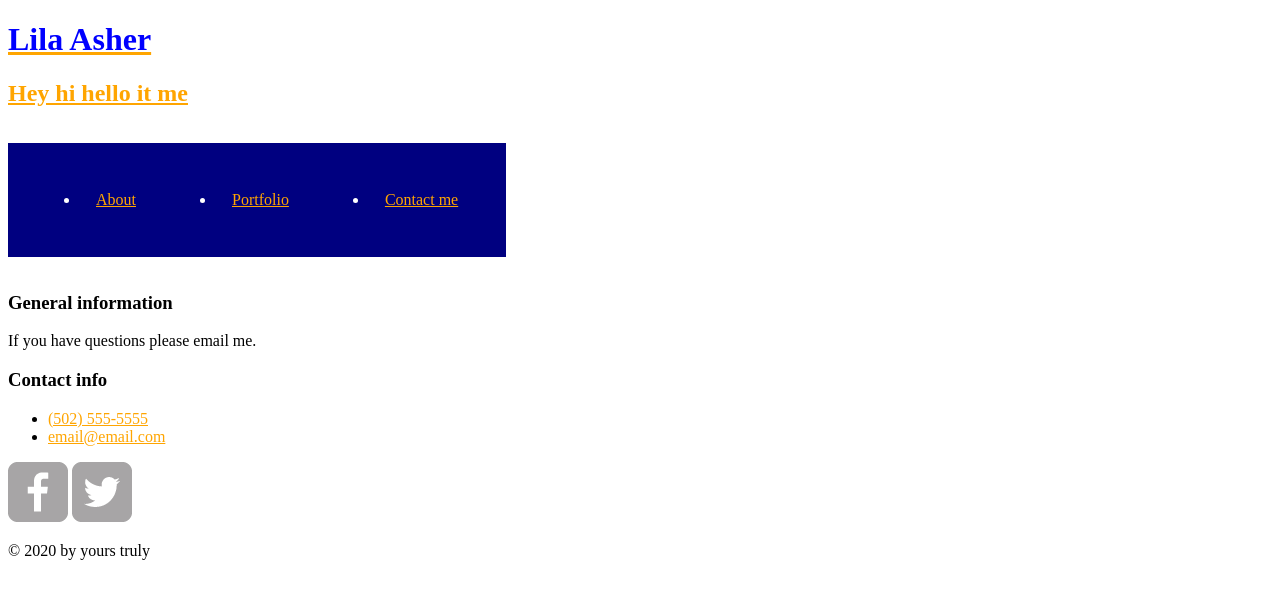
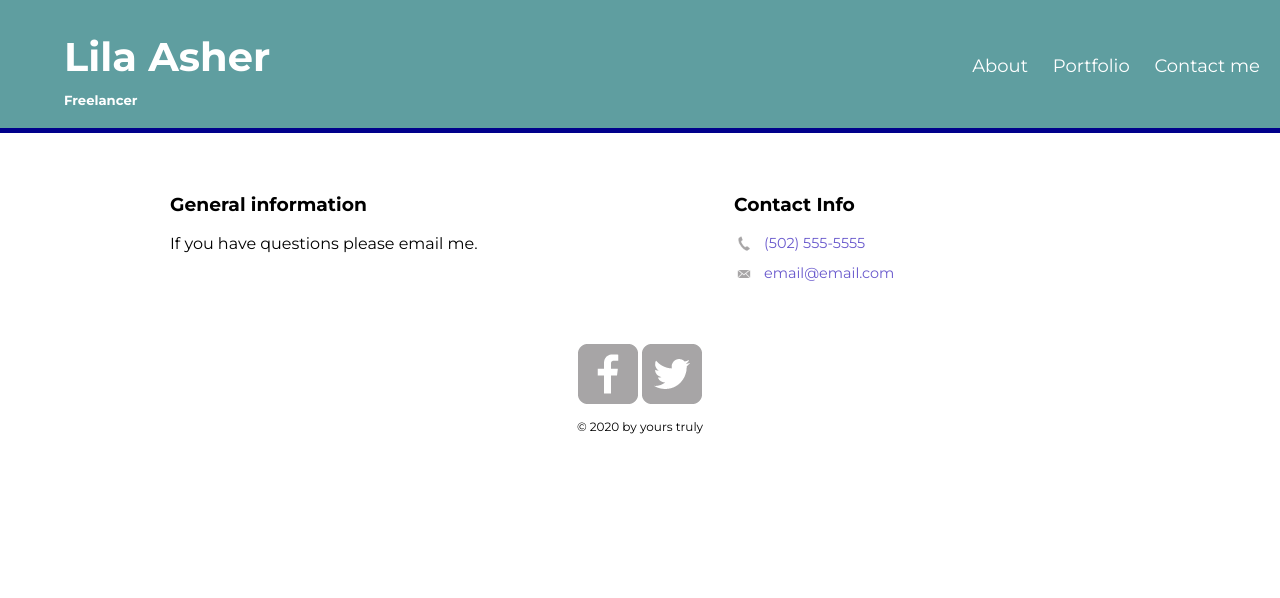
Before and after one commit to lila7asher/w2portfolio, a plain HTML site: page contact.html in a window 1280 px wide. Drawn offline with Linux system fonts and the light colour scheme.

Commit message:
updated to match the finished project from class

```diff
--- a/contact.html
+++ b/contact.html
@@ -1,20 +1,23 @@
 <!doctype html>
 <html>
     <head>
+        <meta charset="utf-8">
         <title>Lila Asher | Freelancer</title>
+        <link href="https://fonts.googleapis.com/css?family=Montserrat:400,700&display=swap" rel="stylesheet">
         <link rel="stylesheet" href="styles.css">
+        <link rel="stylesheet" href="responsive.css">
     </head>
 
     <body>
         <header>
-            <a href="index.html">
+            <a href="index.html" id="logo">
                 <h1>Lila Asher</h1>
-                <h2>Hey hi hello it me</h2>
+                <h2>Freelancer</h2>
             </a>
 
             <!--Main Navigation-->
             <nav>
-               <ul class="main-nav">
+                <ul class="main-nav">
                     <li class="main-link">
                         <a href="about.html">About</a></li>
                     <li class="main-link">
@@ -22,22 +25,23 @@
                     <li class="main-link">
                         <a href="contact.html">Contact me</a></li>
                 </ul>
+            </nav>
         </header>
 
-        <main>
-            <section>
+        <div id="wrapper">
+            <section id="primary">
                 <h3>General information</h3>
                 <p>If you have questions please email me.</p>
             </section>
 
-            <section>
-                <h3>Contact info</h3>
-                <ul>
-                    <li><a href="tel:5025555555">(502) 555-5555</a></li>
-                    <li><a href="mailto:test@test.com">email@email.com</a></li>
+            <section id="secondary">
+                <h3>Contact Info</h3>
+                <ul class="contact-info">
+                    <li class="phone"><a href="tel:5025555555">(502) 555-5555</a></li>
+                    <li class="mail"><a href="mailto:test@test.com">email@email.com</a></li>
                 </ul>
             </section>
-        </main>
+        </div>
 
         <footer>
             <a href="http://www.facebook.com" target="_blank"><img src="img/facebook-wrap.png" alt="Gray FB Logo" title="Omg don't stalk me"></a>
--- /dev/null
+++ b/responsive.css
@@ -0,0 +1,73 @@
+@media screen and (min-width: 480px) {
+
+    /****************
+    TWO COLUMN LAYOUT
+    ****************/
+    #primary {
+        width: 50%;
+        float: left;
+    }
+
+    #secondary {
+        width: 40%;
+        float: right;
+    }
+
+    /****************
+    PAGE: PORTFOLIO
+    ****************/
+
+    #gallery li {
+        width: 28.3333%;
+    }
+
+    #gallery li:nth-child(4n) {
+        clear: left;
+    }
+
+
+    /****************
+    PAGE: ABOUT
+    ****************/
+
+    .profile-photo {
+        float: left;
+        margin: 0 5% 80px 0;
+    }
+
+}
+
+@media screen and (min-width: 660px) {
+
+    #logo {
+        float: left;
+        margin-left: 5%;
+        text-align: left;
+        width: 45%;
+    }
+
+    h1 {
+        font-size: 2.5em;
+        margin-bottom: 1px;
+    }
+
+    h2 {
+        font-size: .825em;
+        margin-bottom: 20px;
+    }
+
+    nav {
+        background: none;
+        float: right;
+        font-size: 1.125em;
+        text-align: right;
+        width: 45%;
+        margin: 40px 0 0;
+    }
+
+    header {
+        border-bottom: 5px solid darkblue;
+        margin-bottom: 60px;
+    }
+
+}
--- a/styles.css
+++ b/styles.css
@@ -1,35 +1,200 @@
+
+/***********
+GENERAL
+***********/
+body {
+    font-family: 'Montserrat', sans-serif;
+    margin: 0px;
+}
+
+#wrapper {
+    max-width: 940px;
+    margin: 0 auto;
+    padding: 0 5%;
+}
+
+a {
+    text-decoration: none;
+}
+
+h1 {
+    font-size: 1.75em;
+    font-weight: 700;
+}
+
+h2 {
+    font-size: 0.75em;
+    margin: -5 0 0;
+}
+
+h3 {
+    margin: 0 0 1em 0;
+}
+
+img {
+    max-width: 100%;
+}
+
+/***********
+HEADER
+***********/
+header {
+    float: left;
+    width: 100%;
+    margin: 0 0 30px 0;
+    padding: 5px 0 0 0;
+}
+
+#logo {
+    text-align: center;
+}
 
 
-
-h1{
-    color:blue;
+/***********
+NAVIGATION
+***********/
+nav {
+    text-align: center;
+    padding: 10px 0;
+    margin: 20px 0 0;
 }
 
-a{
-    color: orange;
+nav ul {
+    list-style: none;
+    margin: 0 10px;
+    padding: 0;
 }
 
-.gal-img{
-    max-height: 200px;
-    max-width: 200px;
+nav li {
+    display: inline-block;
 }
 
-/* FLEXBOX INFO */
-.main-nav{
-    color: white;
-    background-color: navy;
-    display: inline-flex;
-    flex-direction: row;
-    flex-wrap: wrap;
+nav a {
+    padding: 15px 10px;
 }
 
-.gallery{
-    display: flex;
-    flex-wrap: wrap;
+
+/***********
+FOOTER
+***********/
+
+footer {
+    text-align: center;
+    font-size: 0.75em;
+    padding: 50px 0 0 0;
+    clear: both;
 }
 
-.main-link{
-    padding: 1em;
-    border-color: coral;
-    margin: 2em;
+.social-icon {
+    width: 20px;
+    height: 20px;
+    margin: 0px;
 }
+
+/***********
+PORFOLIO PAGE
+***********/
+
+#gallery {
+    list-style: none;
+    margin: 0;
+    padding: 0;
+}
+
+#gallery li {
+    float: left;
+    width: 45%;
+    margin: 2.5%;
+    background-color: #f5f5f5;
+    color: #bdc3c7;
+}
+
+#gallery li p {
+    margin: 0;
+    padding: 5%;
+    font-size: 0.75em;
+}
+
+
+/***********
+ABOUT PAGE
+***********/
+
+.profile-photo {
+    margin: 0 auto 30px;
+    max-width: 150px;
+    display: block;
+    border-radius: 100%;
+}
+
+
+/***********
+CONTACT PAGE
+***********/
+
+.contact-info {
+    list-style: none;
+    padding: 0;
+    margin: 0;
+    font-size: .9em;
+}
+
+.contact-info a {
+    display: block;
+    min-height: 20px;
+    background-size: 20px 20px;
+    padding: 0 0 0 30px;
+    margin: 0 0 10px;
+    background-repeat: no-repeat;
+}
+
+.contact-info li.phone a {
+    background-image: url('../img/phone.png')
+}
+
+.contact-info li.mail a {
+    background-image: url('../img/mail.png')
+}
+
+.contact-info li.twitter a {
+    background-image: url('../img/twitter.png')
+}
+
+
+/***********
+COLORS
+***********/
+body {
+    background-color: #fff;
+}
+
+header {
+    background-color: cadetblue;
+    border-color: darkblue;
+}
+
+/* NAV BACKGROUND ON MOBILE */
+nav {
+    background-color: lightblue;
+}
+
+/* LOGO COLOR */
+h1,
+h2 {
+    color: #fff;
+}
+
+/* links */
+a {
+    color: slateblue;
+}
+
+nav a,
+nav a:visited {
+    color: #fff;
+}
+
+nav a:hover,
+nav a.selected {
+    color: blueviolet;
+}
```
Also changed, not shown: about.html (+9 -7 lines), index.html (+7 -10 lines), 1 other file.
